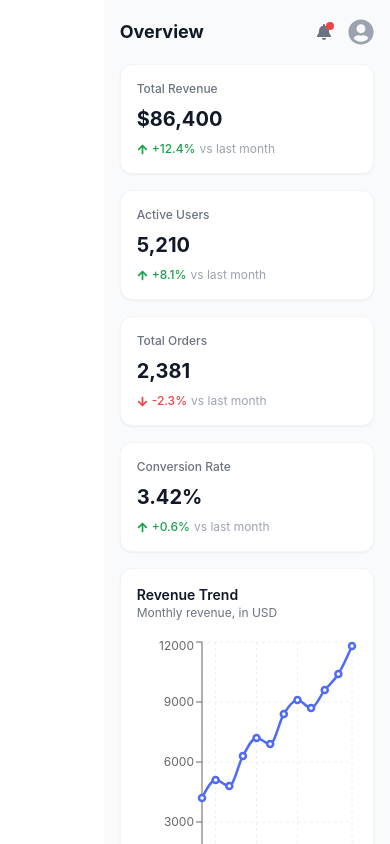
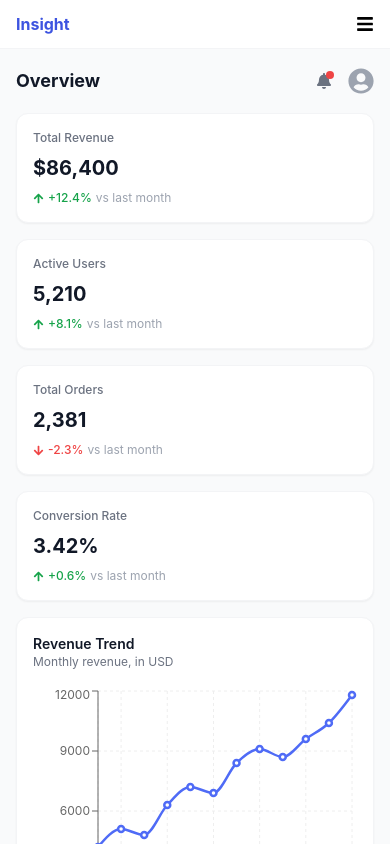
Before and after one commit to sandy-1312/Analytics-dashboard, a React (Vite) app: page / in a window 390 px wide. Shown: the top 844 px of the page. Built offline with nearby package versions, Linux system fonts and the light colour scheme.

Commit message:
Update App.jsx

```diff
--- a/src/App.jsx
+++ b/src/App.jsx
@@ -9,7 +9,7 @@ import { kpiData } from "./data/mockData";
 
 export default function App() {
   return (
-    <div className="min-h-screen flex bg-gray-50">
+    <div className="min-h-screen flex flex-col md:flex-row bg-gray-50">
       <Sidebar />
 
       <div className="flex-1 min-w-0">
```
